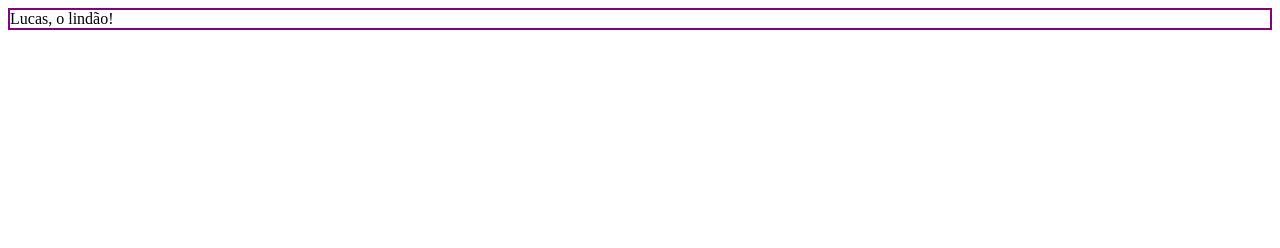
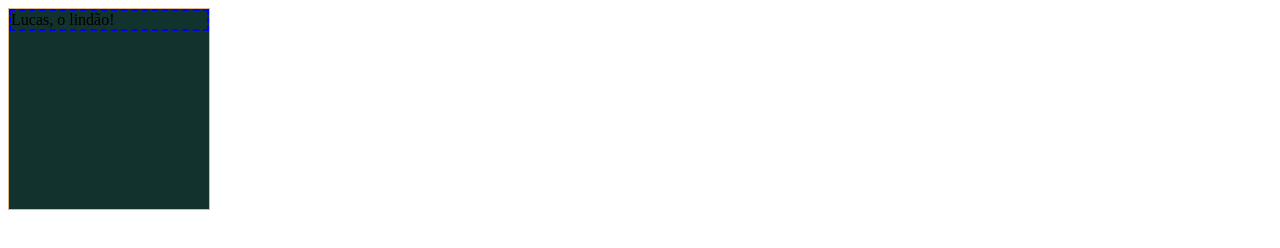
Before and after one commit to lucaspint/GamaAcademy, a plain HTML site: page AulaDeCSS/Aula 1/index.html in a window 1280 px wide. Drawn offline with Linux system fonts and the light colour scheme.

Commit message:
apanhando pra enviar atualização

```diff
--- a/AulaDeCSS/Aula 1/index.html
+++ b/AulaDeCSS/Aula 1/index.html
@@ -6,16 +6,26 @@
     <meta name="viewport" content="width=device-width, initial-scale=1.0">
     <title>Document</title>
     <style>
-        div {
-            border: solid 2px purple;
+        .parent-container {
+            height: 200px;
+            width: 200px;
+            border: 1px solid burlywood;
+            background-color: rgb(17, 50, 45);
+        }
+
+        .my-div{
+            border: 2px dashed blue;
         }
 
     </style>
 
 </head>
 <body>
-    <div>
-        Lucas, o lindão!
+    <div class="parent-container">
+        <div class="my-div">
+            Lucas, o lindão!
+        </div>
+
     </div>
 
 </body>
```
